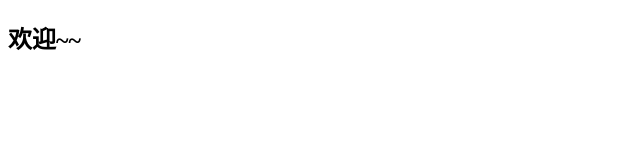
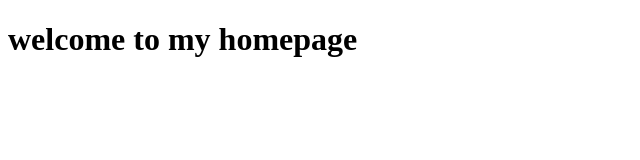
Before and after one commit to mengHNHK/mengHNHK.github.io, a plain HTML site: page index.html in a window 1280 px wide. Shown: the whole page, without its empty margins (0-640 px from the left). Drawn offline with Linux system fonts and the light colour scheme.

Commit message:
新增个人主页

```diff
--- a/meng.html
+++ b/index.html
@@ -7,6 +7,6 @@
     <title>Document</title>
 </head>
 <body>
-    <h2>欢迎~~</h2>
+    <h1>welcome to my homepage</h1>
 </body>
 </html>
```
